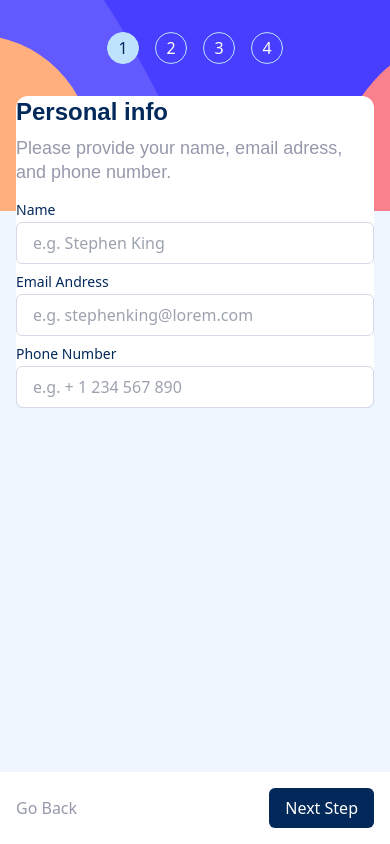
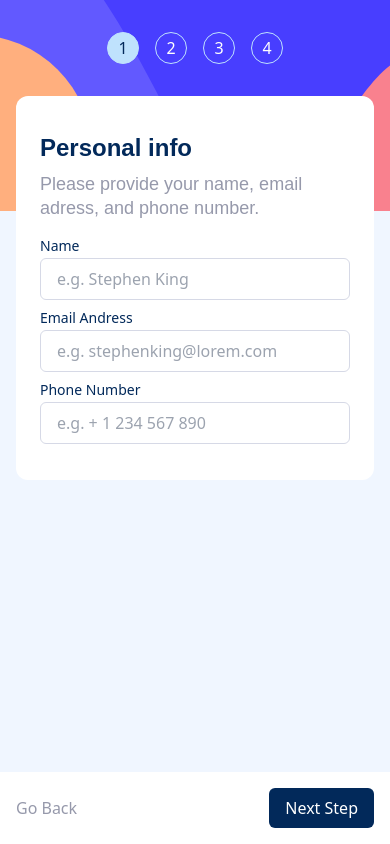
Before and after one commit to andersondavid/frontend-mentor-multi-step-form, a Next.js app: page / in a window 390 px wide. Built offline with nearby package versions, Linux system fonts and the light colour scheme; a web font is replaced by a local one.

Commit message:
fix: Fix PageContainer padding

```diff
--- a/src/app/components/Screens/components/PageContainer.tsx
+++ b/src/app/components/Screens/components/PageContainer.tsx
@@ -6,7 +6,7 @@ type PropsTypes = {
 
 export default function PageContainer({ children }: PropsTypes) {
   return (
-    <div className="m-auto flex max-w-4xl items-stretch rounded-xl bg-white md:p-4">
+    <div className="m-auto px-6 py-9 md:flex max-w-4xl items-stretch rounded-xl bg-white md:p-4">
       {children}
     </div>
   )
```
